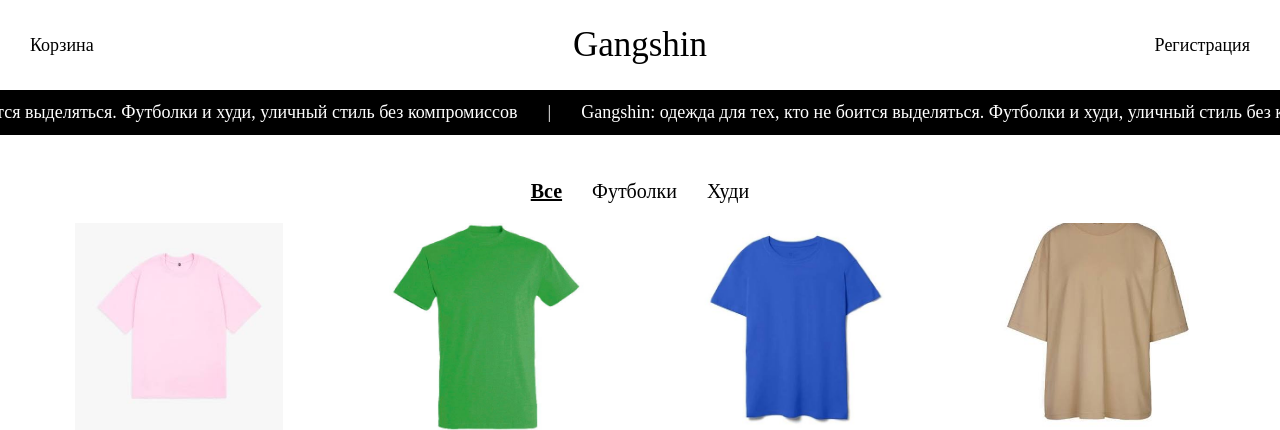
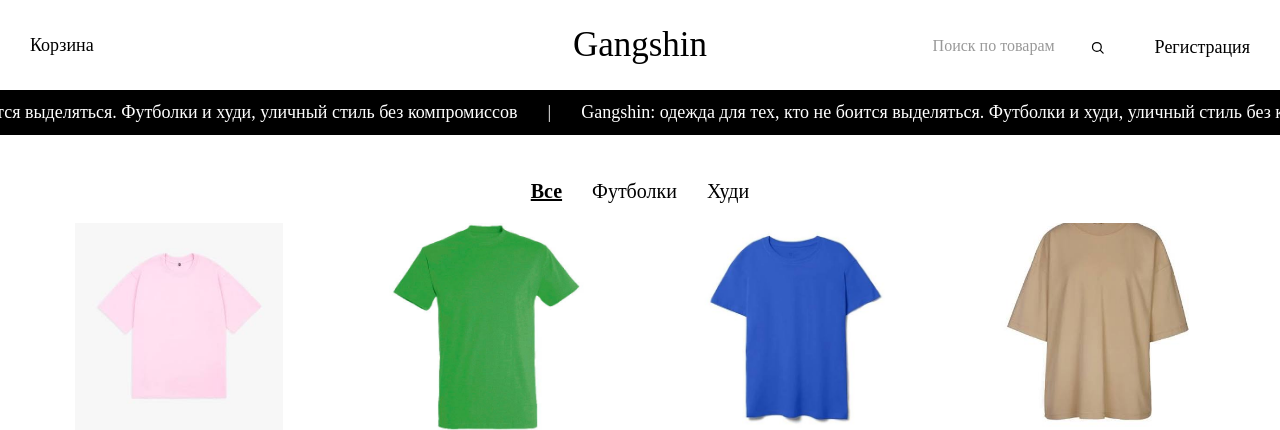
Before and after one commit to wertuuh/shop-of-Tshirts, a Flask app: page / in a window 1280 px wide. Shown: the top 430 px of the page. Run offline with Flask 3, Linux system fonts and the light colour scheme; some libraries are stand-ins or nearby versions.

Commit message:
добавил поисковую строку

```diff
--- a/flask-app/routes.py
+++ b/flask-app/routes.py
@@ -49,7 +49,8 @@ def rub(value):
 
 @bp_main.route("/")
 def index():
-    return render_template("index.html")
+    search_items = [{"name": p["name"], "url": url_for(p["endpoint"])} for p in PRODUCTS.values()]
+    return render_template("index.html", search_items=search_items)
 
 @bp_main.route("/card-one")
 def card_one():
--- a/flask-app/static/style.css
+++ b/flask-app/static/style.css
@@ -349,3 +349,92 @@ body{
   font-weight: bold;
   text-decoration: underline;
 }
+
+/* ---------- Поиск в шапке ---------- */
+.header-right {
+  position: absolute;
+  right: 30px;
+  top: 10px;
+  display: flex;
+  align-items: center;
+  gap: 50px;
+}
+
+.header-right .auth-link {
+  position: static;
+}
+
+.search-box {
+  position: relative;
+  display: flex;
+  align-items: center;
+}
+
+.search-input {
+  width: 150px;
+  padding: 0 22px 2px 0;
+  font-size: 18px;
+  font-family: inherit;
+  color: black;
+  border: none;
+  border-bottom: 1px solid transparent;
+  background: transparent;
+  outline: none;
+}
+
+.search-input:focus {
+  border-bottom: 1px solid #999;
+}
+
+.search-input::placeholder {
+  color: #999;
+  font-size: 16px;
+}
+
+.search-icon {
+  position: absolute;
+  right: 0;
+  width: 15px;
+  height: 15px;
+  color: black;
+  pointer-events: none;
+}
+
+.search-suggestions {
+  position: absolute;
+  top: 100%;
+  left: 0;
+  right: 0;
+  margin-top: 4px;
+  background: white;
+  border: 1px solid #ddd;
+  border-radius: 4px;
+  box-shadow: 0 6px 16px rgba(0, 0, 0, 0.12);
+  max-height: 260px;
+  overflow-y: auto;
+  z-index: 50;
+  display: none;
+}
+
+.search-suggestions a {
+  display: block;
+  padding: 8px 12px;
+  color: black;
+  text-decoration: none;
+  font-size: 14px;
+}
+
+.search-suggestions a:hover {
+  background: #f2f2f2;
+}
+
+.search-suggestions .search-empty {
+  padding: 8px 12px;
+  color: #999;
+  font-size: 14px;
+}
+
+@media (max-width: 700px) {
+  .header-right { gap: 20px; }
+  .search-input { width: 140px; }
+}
--- a/flask-app/templates/index.html
+++ b/flask-app/templates/index.html
@@ -11,7 +11,19 @@
         <a class="cart-link" href="{{ url_for('main.cart') }}">Корзина <span class="cart-badge" id="cart-badge"
                 style="{{ '' if cart_count else 'display:none' }}">{{ cart_count }}</span></a>
         Gangshin
-        <a class="auth-link" href="{{ url_for('main.register') }}">Регистрация</a>
+        <div class="header-right">
+            <div class="search-box">
+                <input type="text" id="search-input" class="search-input" placeholder="Поиск по товарам"
+                    autocomplete="off">
+                <svg class="search-icon" viewBox="0 0 24 24" fill="none" xmlns="http://www.w3.org/2000/svg">
+                    <circle cx="11" cy="11" r="7" stroke="currentColor" stroke-width="2" />
+                    <line x1="16.65" y1="16.65" x2="21" y2="21" stroke="currentColor" stroke-width="2"
+                        stroke-linecap="round" />
+                </svg>
+                <div id="search-suggestions" class="search-suggestions"></div>
+            </div>
+            <a class="auth-link" href="{{ url_for('main.register') }}">Регистрация</a>
+        </div>
     </div>
     <div class="ticker">
         <div class="ticker-track">
@@ -171,6 +183,39 @@
         applyFilter(sessionStorage.getItem('catalogFilter') || 'all');
 
 
+        const searchItems = {{ search_items | tojson }};
+        const searchInput = document.getElementById('search-input');
+        const searchSuggestions = document.getElementById('search-suggestions');
+
+        function renderSuggestions(query) {
+            const q = query.trim().toLowerCase();
+            if (!q) {
+                searchSuggestions.style.display = 'none';
+                searchSuggestions.innerHTML = '';
+                return;
+            }
+
+            const matches = searchItems.filter(item => item.name.toLowerCase().includes(q));
+
+            searchSuggestions.innerHTML = matches.length
+                ? matches.slice(0, 8).map(item => `<a href="${item.url}">${item.name}</a>`).join('')
+                : '<div class="search-empty">Ничего не найдено</div>';
+
+            searchSuggestions.style.display = 'block';
+        }
+
+        searchInput.addEventListener('input', () => renderSuggestions(searchInput.value));
+        searchInput.addEventListener('focus', () => {
+            if (searchInput.value.trim()) renderSuggestions(searchInput.value);
+        });
+
+        document.addEventListener('click', (e) => {
+            if (!e.target.closest('.search-box')) {
+                searchSuggestions.style.display = 'none';
+            }
+        });
+
+
 
 
         window.addEventListener('pageshow', function (event) {
```
